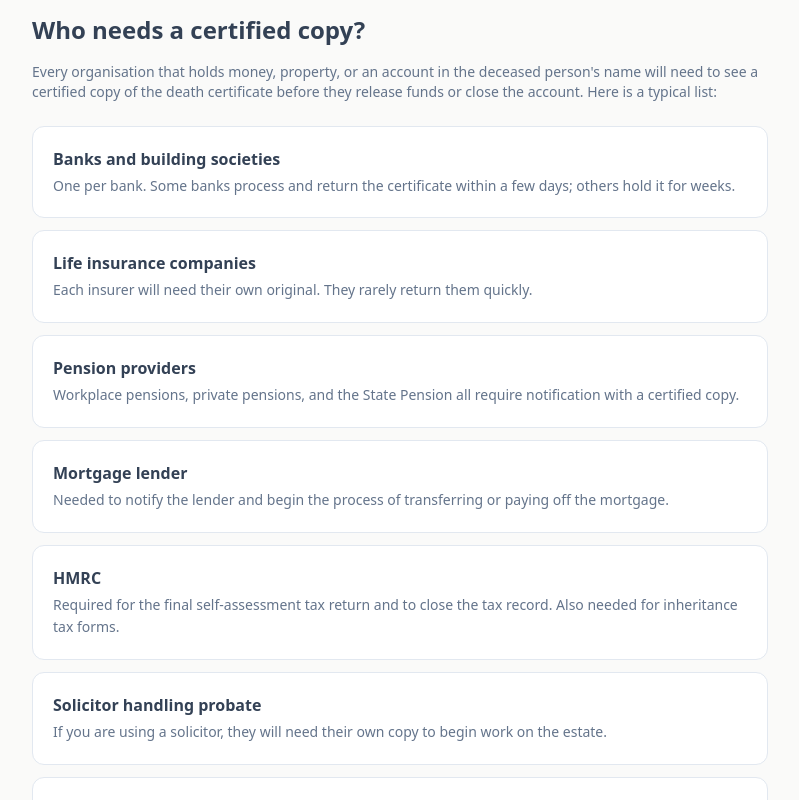
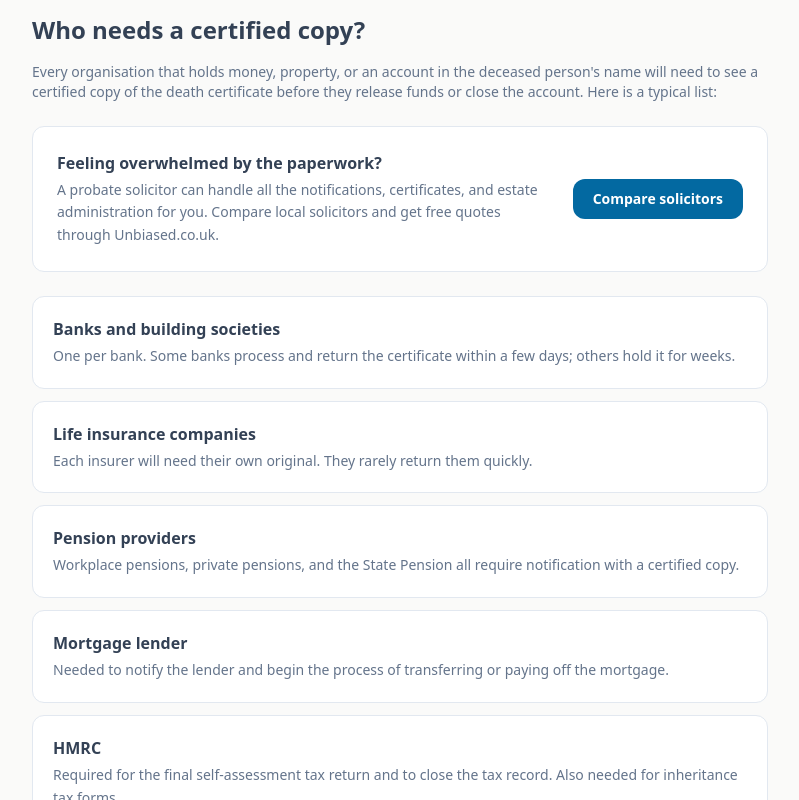
Before and after one commit to skillettsites/helpafterloss, a Next.js app: page /blog/death-certificate-how-many-copies in a window 1280 px wide. Shown: the part 1280-2080 px from the top of the page, without its empty margins (240-1039 px from the left). Built offline with nearby package versions, Linux system fonts and the light colour scheme; no server answers.

Commit message:
Move solicitor CTA above the who-needs-a-copy list
Readers who feel overwhelmed by the 11-item organisations list now see the Unbiased.co.uk CTA before the list rather than after it, reducing bounce before they click.

```diff
--- a/src/app/blog/death-certificate-how-many-copies/page.tsx
+++ b/src/app/blog/death-certificate-how-many-copies/page.tsx
@@ -133,17 +133,9 @@ export default function DeathCertificateHowManyCopiesPage() {
       <p className="text-sm text-muted mb-6">
         Every organisation that holds money, property, or an account in the deceased person's name will need to see a certified copy of the death certificate before they release funds or close the account. Here is a typical list:
       </p>
-      <div className="space-y-3 mb-12">
-        {WHO_NEEDS_A_COPY.map((item, i) => (
-          <div key={i} className="bg-card rounded-xl border border-border p-5">
-            <h3 className="font-semibold text-foreground mb-1">{item.organisation}</h3>
-            <p className="text-sm text-muted leading-relaxed">{item.note}</p>
-          </div>
-        ))}
-      </div>
 
-      {/* Solicitor CTA - after who-needs-copy, when workload is clear */}
-      <div className="bg-card rounded-xl border border-border p-6 mb-12 flex flex-col sm:flex-row items-start sm:items-center gap-4">
+      {/* Solicitor CTA - before the list so overwhelmed readers see it immediately */}
+      <div className="bg-card rounded-xl border border-border p-6 mb-6 flex flex-col sm:flex-row items-start sm:items-center gap-4">
         <div className="flex-1">
           <p className="font-semibold text-foreground mb-1">Feeling overwhelmed by the paperwork?</p>
           <p className="text-sm text-muted leading-relaxed">
@@ -158,6 +150,15 @@ export default function DeathCertificateHowManyCopiesPage() {
         >
           Compare solicitors
         </a>
+      </div>
+
+      <div className="space-y-3 mb-12">
+        {WHO_NEEDS_A_COPY.map((item, i) => (
+          <div key={i} className="bg-card rounded-xl border border-border p-5">
+            <h3 className="font-semibold text-foreground mb-1">{item.organisation}</h3>
+            <p className="text-sm text-muted leading-relaxed">{item.note}</p>
+          </div>
+        ))}
       </div>
 
       {/* Certified copies vs originals */}
```
